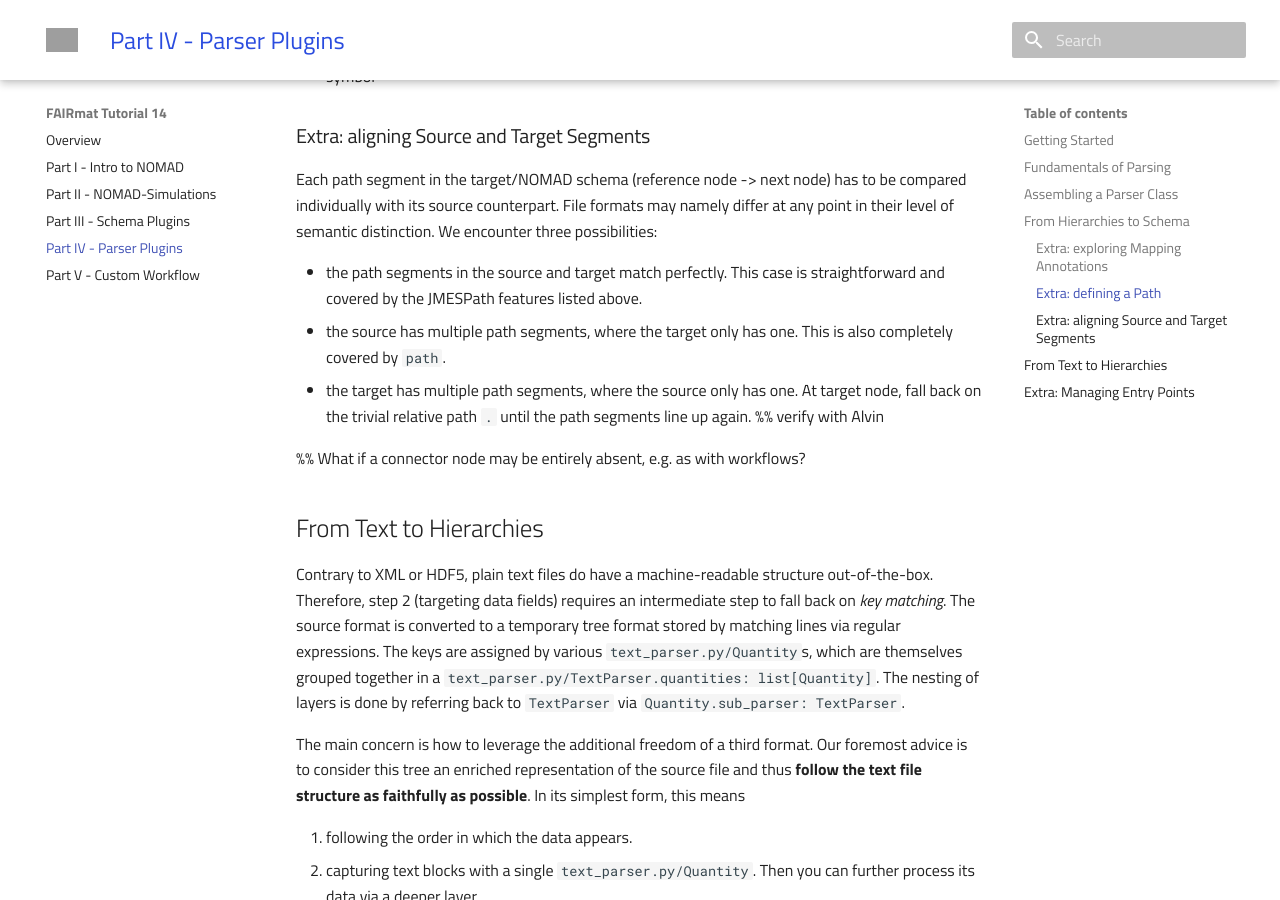
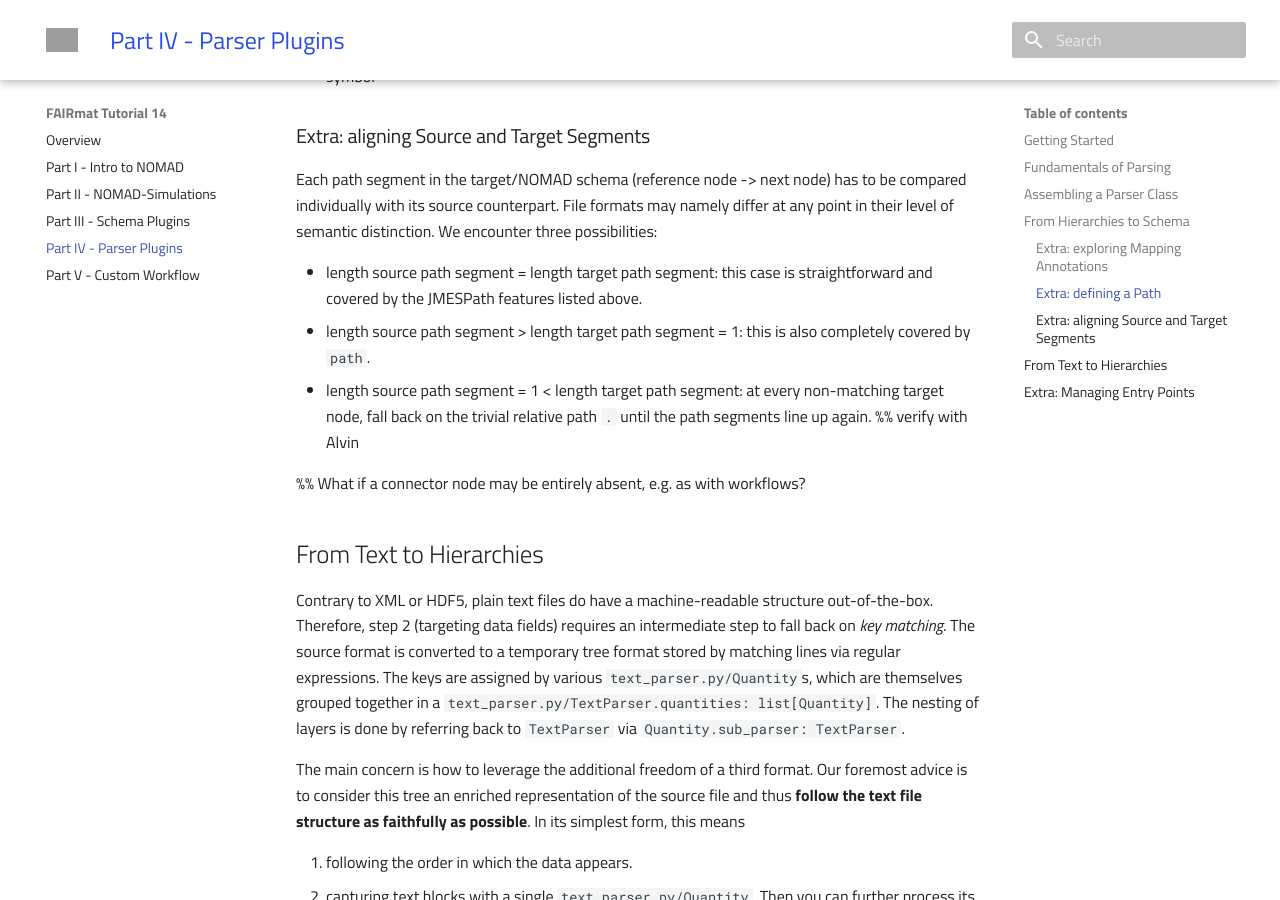
Before and after one commit to FAIRmat-NFDI/fairmat-tutorial-14-computational-plugins, an MkDocs documentation site: the page built from docs/parser_plugins.md, in a window 1280 px wide and 900 px high, scrolled down 5401 px. Built offline with MkDocs 1.6.1 and Material for MkDocs 9.7.7, drawn with Linux system fonts in a browser that asks for light colours; nearby versions of some CDN libraries; library files that are not in the unit come from our copies; grey boxes are pictures that could not be loaded.

Commit message:
Rephrase listing under "Extra: aligning Source and Target Segments"

```diff
--- a/docs/parser_plugins.md
+++ b/docs/parser_plugins.md
@@ -187,9 +187,9 @@ Each path segment in the target/NOMAD schema (reference node -> next node) has t
 File formats may namely differ at any point in their level of semantic distinction.
 We encounter three possibilities:
 
-- the path segments in the source and target match perfectly. This case is straightforward and covered by the JMESPath features listed above.
-- the source has multiple path segments, where the target only has one. This is also completely covered by `path`.
-- the target has multiple path segments, where the source only has one. At target node, fall back on the trivial relative path `.` until the path segments line up again. %% verify with Alvin
+- length source path segment = length target path segment: this case is straightforward and covered by the JMESPath features listed above.
+- length source path segment > length target path segment = 1: this is also completely covered by `path`.
+- length source path segment = 1 < length target path segment: at every non-matching target node, fall back on the trivial relative path `.` until the path segments line up again. %% verify with Alvin
 
 %% What if a connector node may be entirely absent, e.g. as with workflows?
 
```
